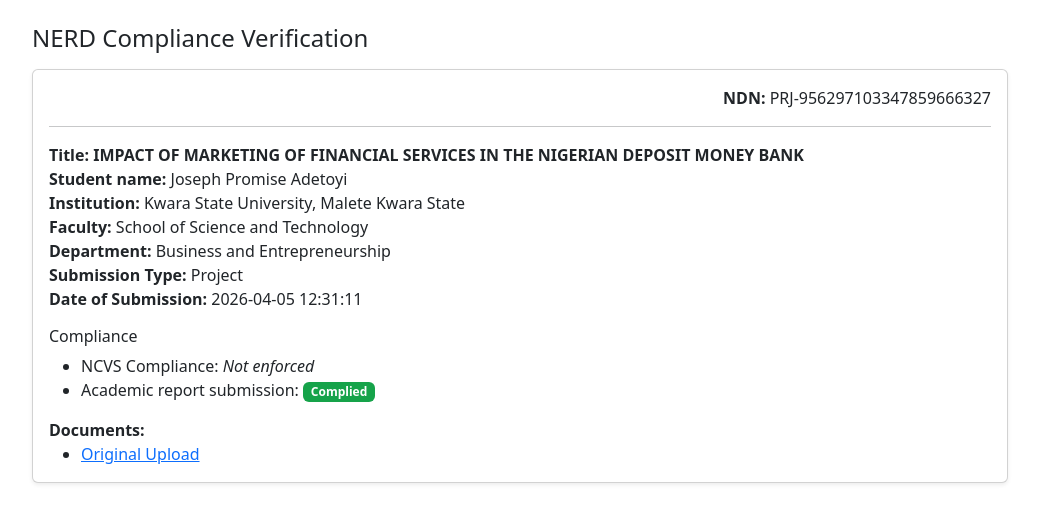
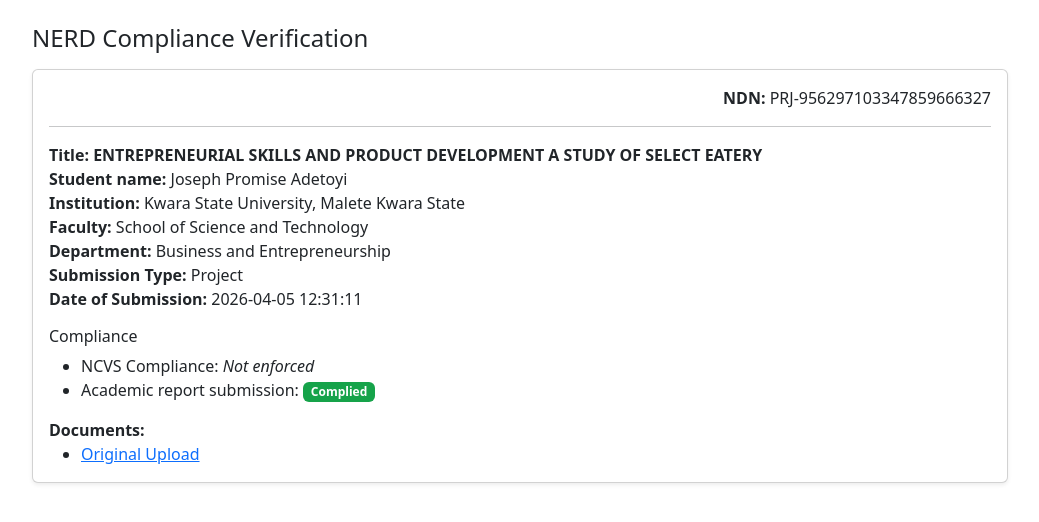
Before and after one commit to anoms1/raw8, a plain HTML site: page index.html in a window 1280 px wide. Shown: the whole page, without its empty margins (120-1159 px from the left). Drawn offline with nearby package versions, Linux system fonts and the light colour scheme; a script that the page names is missing.

Commit message:
Update index.html

```diff
--- a/index.html
+++ b/index.html
@@ -30,7 +30,7 @@
       <hr>
 
       <div class="mb-3">
-        <div><strong>Title:</strong> <span style="font-weight:700">IMPACT OF MARKETING OF FINANCIAL SERVICES IN THE NIGERIAN DEPOSIT MONEY BANK</span></div>
+        <div><strong>Title:</strong> <span style="font-weight:700">ENTREPRENEURIAL SKILLS AND PRODUCT DEVELOPMENT A STUDY OF SELECT EATERY</span></div>
         <div><strong>Student name:</strong> Joseph Promise Adetoyi</div>
         <div><strong>Institution:</strong> Kwara State University, Malete Kwara State</div>
                   <div><strong>Faculty:</strong> School of Science and Technology</div>
```
